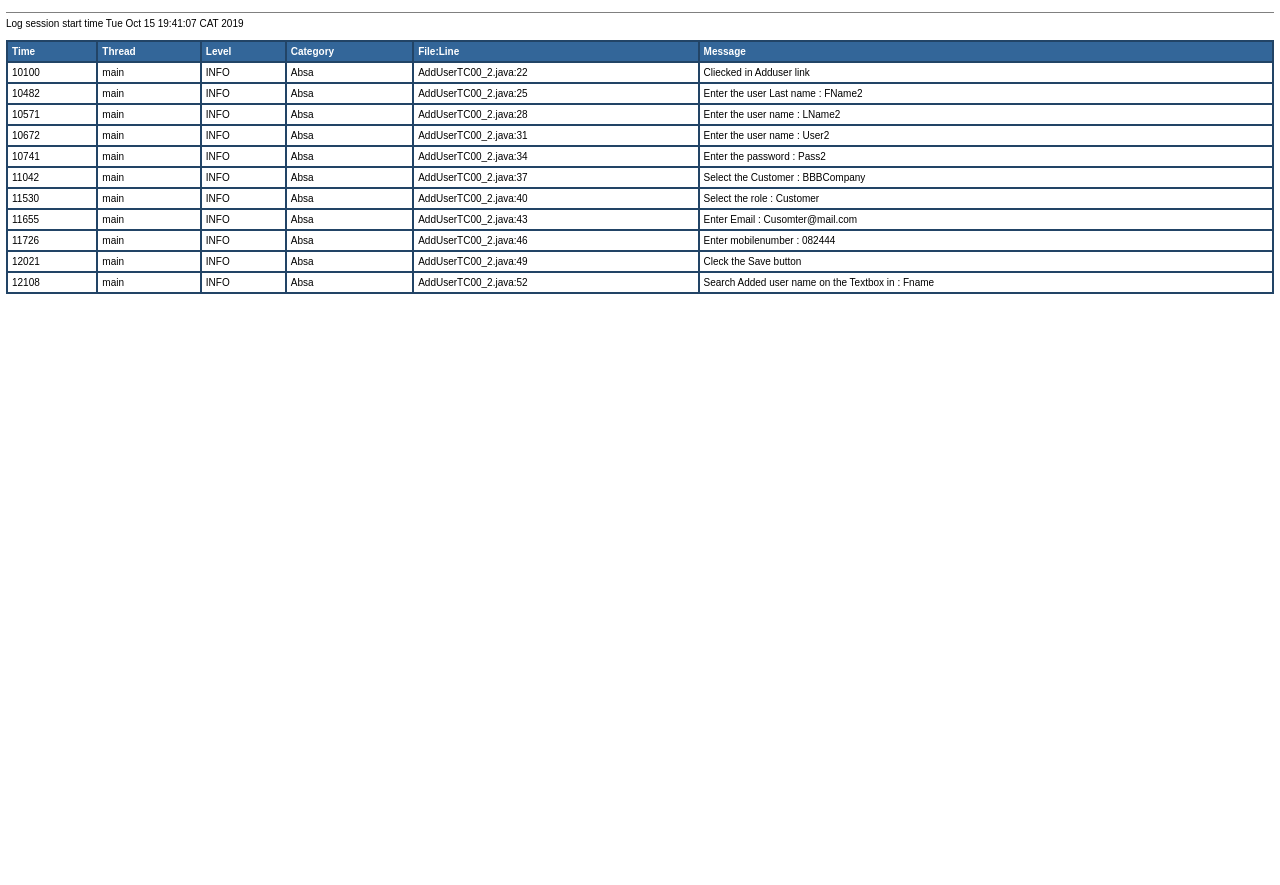
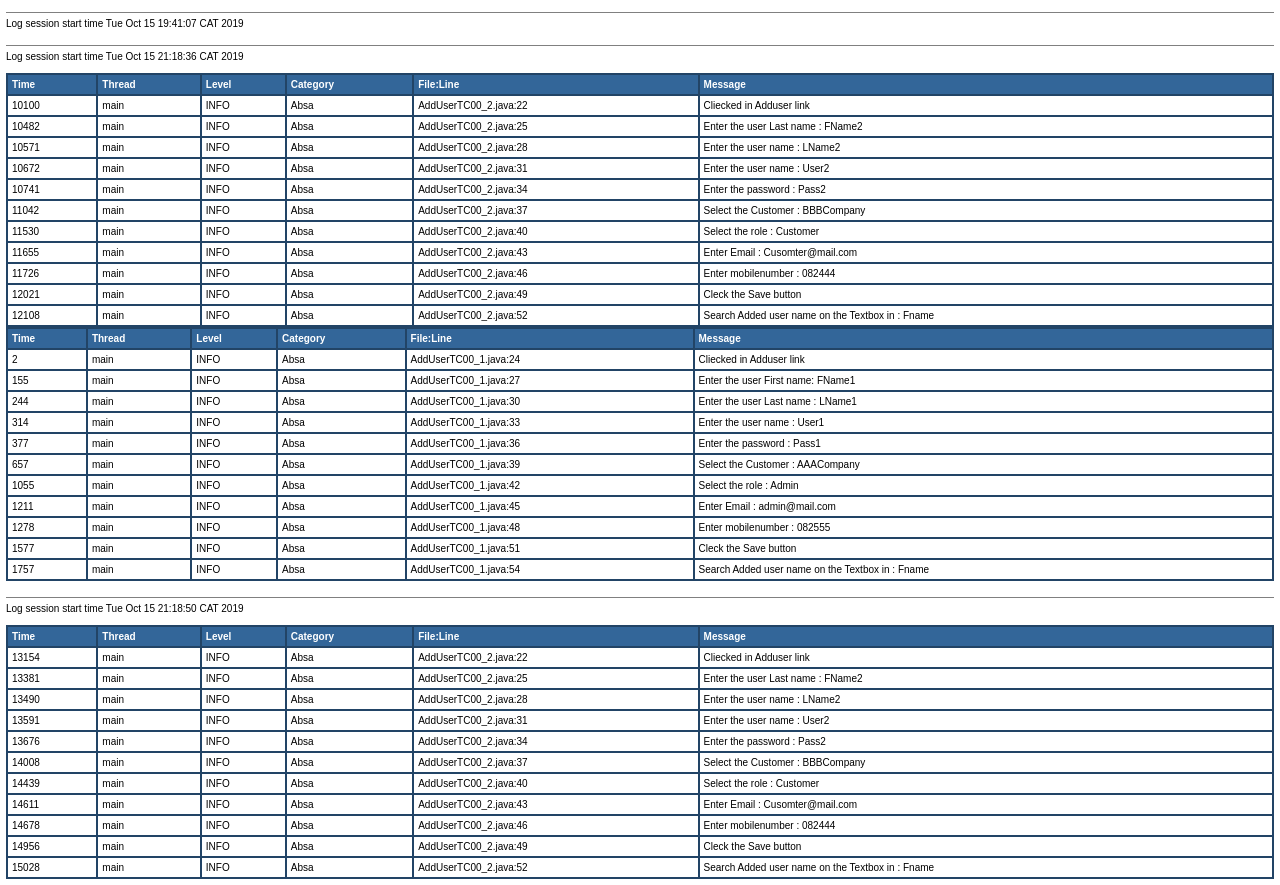
Before and after one commit to Hemachendar/absa_Assesment, a plain HTML site: page log/application.html in a window 1280 px wide. Shown: the part 1168-2053 px from the top of the page. Before the commit the page ends 1468 px from the top, so only its background shows below. Drawn offline with Linux system fonts and the light colour scheme.

Commit message:
FIrstCommit

```diff
--- a/log/application.html
+++ b/log/application.html
@@ -616,3 +616,251 @@ Log session start time Tue Oct 15 19:41:07 CAT 2019<br>
 <td>AddUserTC00_2.java:52</td>
 <td title="Message">Search Added user name on the Textbox in : Fname</td>
 </tr>
+<!DOCTYPE HTML PUBLIC "-//W3C//DTD HTML 4.01 Transitional//EN" "http://www.w3.org/TR/html4/loose.dtd">
+<html>
+<head>
+<title>Application log</title>
+<style type="text/css">
+<!--
+body, table {font-family: arial,sans-serif; font-size: x-small;}
+th {background: #336699; color: #FFFFFF; text-align: left;}
+-->
+</style>
+</head>
+<body bgcolor="#FFFFFF" topmargin="6" leftmargin="6">
+<hr size="1" noshade>
+Log session start time Tue Oct 15 21:18:36 CAT 2019<br>
+<br>
+<table cellspacing="0" cellpadding="4" border="1" bordercolor="#224466" width="100%">
+<tr>
+<th>Time</th>
+<th>Thread</th>
+<th>Level</th>
+<th>Category</th>
+<th>File:Line</th>
+<th>Message</th>
+</tr>
+
+<tr>
+<td>2</td>
+<td title="main thread">main</td>
+<td title="Level">INFO</td>
+<td title="Absa category">Absa</td>
+<td>AddUserTC00_1.java:24</td>
+<td title="Message">Cliecked in Adduser link</td>
+</tr>
+
+<tr>
+<td>155</td>
+<td title="main thread">main</td>
+<td title="Level">INFO</td>
+<td title="Absa category">Absa</td>
+<td>AddUserTC00_1.java:27</td>
+<td title="Message">Enter the user First name: FName1</td>
+</tr>
+
+<tr>
+<td>244</td>
+<td title="main thread">main</td>
+<td title="Level">INFO</td>
+<td title="Absa category">Absa</td>
+<td>AddUserTC00_1.java:30</td>
+<td title="Message">Enter the user Last name : LName1</td>
+</tr>
+
+<tr>
+<td>314</td>
+<td title="main thread">main</td>
+<td title="Level">INFO</td>
+<td title="Absa category">Absa</td>
+<td>AddUserTC00_1.java:33</td>
+<td title="Message">Enter the user name : User1</td>
+</tr>
+
+<tr>
+<td>377</td>
+<td title="main thread">main</td>
+<td title="Level">INFO</td>
+<td title="Absa category">Absa</td>
+<td>AddUserTC00_1.java:36</td>
+<td title="Message">Enter the password : Pass1 </td>
+</tr>
+
+<tr>
+<td>657</td>
+<td title="main thread">main</td>
+<td title="Level">INFO</td>
+<td title="Absa category">Absa</td>
+<td>AddUserTC00_1.java:39</td>
+<td title="Message">Select the Customer : AAACompany </td>
+</tr>
+
+<tr>
+<td>1055</td>
+<td title="main thread">main</td>
+<td title="Level">INFO</td>
+<td title="Absa category">Absa</td>
+<td>AddUserTC00_1.java:42</td>
+<td title="Message">Select the role : Admin</td>
+</tr>
+
+<tr>
+<td>1211</td>
+<td title="main thread">main</td>
+<td title="Level">INFO</td>
+<td title="Absa category">Absa</td>
+<td>AddUserTC00_1.java:45</td>
+<td title="Message">Enter Email : admin@mail.com</td>
+</tr>
+
+<tr>
+<td>1278</td>
+<td title="main thread">main</td>
+<td title="Level">INFO</td>
+<td title="Absa category">Absa</td>
+<td>AddUserTC00_1.java:48</td>
+<td title="Message">Enter mobilenumber : 082555</td>
+</tr>
+
+<tr>
+<td>1577</td>
+<td title="main thread">main</td>
+<td title="Level">INFO</td>
+<td title="Absa category">Absa</td>
+<td>AddUserTC00_1.java:51</td>
+<td title="Message">Cleck the Save button</td>
+</tr>
+
+<tr>
+<td>1757</td>
+<td title="main thread">main</td>
+<td title="Level">INFO</td>
+<td title="Absa category">Absa</td>
+<td>AddUserTC00_1.java:54</td>
+<td title="Message">Search Added user name on the Textbox in : Fname</td>
+</tr>
+</table>
+<br>
+</body></html><!DOCTYPE HTML PUBLIC "-//W3C//DTD HTML 4.01 Transitional//EN" "http://www.w3.org/TR/html4/loose.dtd">
+<html>
+<head>
+<title>Application log</title>
+<style type="text/css">
+<!--
+body, table {font-family: arial,sans-serif; font-size: x-small;}
+th {background: #336699; color: #FFFFFF; text-align: left;}
+-->
+</style>
+</head>
+<body bgcolor="#FFFFFF" topmargin="6" leftmargin="6">
+<hr size="1" noshade>
+Log session start time Tue Oct 15 21:18:50 CAT 2019<br>
+<br>
+<table cellspacing="0" cellpadding="4" border="1" bordercolor="#224466" width="100%">
+<tr>
+<th>Time</th>
+<th>Thread</th>
+<th>Level</th>
+<th>Category</th>
+<th>File:Line</th>
+<th>Message</th>
+</tr>
+
+<tr>
+<td>13154</td>
+<td title="main thread">main</td>
+<td title="Level">INFO</td>
+<td title="Absa category">Absa</td>
+<td>AddUserTC00_2.java:22</td>
+<td title="Message">Cliecked in Adduser link</td>
+</tr>
+
+<tr>
+<td>13381</td>
+<td title="main thread">main</td>
+<td title="Level">INFO</td>
+<td title="Absa category">Absa</td>
+<td>AddUserTC00_2.java:25</td>
+<td title="Message">Enter the user Last name : FName2</td>
+</tr>
+
+<tr>
+<td>13490</td>
+<td title="main thread">main</td>
+<td title="Level">INFO</td>
+<td title="Absa category">Absa</td>
+<td>AddUserTC00_2.java:28</td>
+<td title="Message">Enter the user name : LName2</td>
+</tr>
+
+<tr>
+<td>13591</td>
+<td title="main thread">main</td>
+<td title="Level">INFO</td>
+<td title="Absa category">Absa</td>
+<td>AddUserTC00_2.java:31</td>
+<td title="Message">Enter the user name : User2</td>
+</tr>
+
+<tr>
+<td>13676</td>
+<td title="main thread">main</td>
+<td title="Level">INFO</td>
+<td title="Absa category">Absa</td>
+<td>AddUserTC00_2.java:34</td>
+<td title="Message">Enter the password : Pass2 </td>
+</tr>
+
+<tr>
+<td>14008</td>
+<td title="main thread">main</td>
+<td title="Level">INFO</td>
+<td title="Absa category">Absa</td>
+<td>AddUserTC00_2.java:37</td>
+<td title="Message">Select the Customer : BBBCompany </td>
+</tr>
+
+<tr>
+<td>14439</td>
+<td title="main thread">main</td>
+<td title="Level">INFO</td>
+<td title="Absa category">Absa</td>
+<td>AddUserTC00_2.java:40</td>
+<td title="Message">Select the role : Customer</td>
+</tr>
+
+<tr>
+<td>14611</td>
+<td title="main thread">main</td>
+<td title="Level">INFO</td>
+<td title="Absa category">Absa</td>
+<td>AddUserTC00_2.java:43</td>
+<td title="Message">Enter Email : Cusomter@mail.com</td>
+</tr>
+
+<tr>
+<td>14678</td>
+<td title="main thread">main</td>
+<td title="Level">INFO</td>
+<td title="Absa category">Absa</td>
+<td>AddUserTC00_2.java:46</td>
+<td title="Message">Enter mobilenumber : 082444</td>
+</tr>
+
+<tr>
+<td>14956</td>
+<td title="main thread">main</td>
+<td title="Level">INFO</td>
+<td title="Absa category">Absa</td>
+<td>AddUserTC00_2.java:49</td>
+<td title="Message">Cleck the Save button</td>
+</tr>
+
+<tr>
+<td>15028</td>
+<td title="main thread">main</td>
+<td title="Level">INFO</td>
+<td title="Absa category">Absa</td>
+<td>AddUserTC00_2.java:52</td>
+<td title="Message">Search Added user name on the Textbox in : Fname</td>
+</tr>
--- a/test-output/absa_Suite/absa_Test.xml
+++ b/test-output/absa_Suite/absa_Test.xml
@@ -1,6 +1,6 @@
 <?xml version="1.0" encoding="UTF-8"?>
 <!-- Generated by org.testng.reporters.JUnitXMLReporter -->
-<testsuite hostname="LAPTOP-HPGRN3FM" ignored="0" name="absa_Test" tests="2" failures="0" timestamp="15 Oct 2019 17:41:12 GMT" time="21.8" errors="0">
-  <testcase name="AddFirstUser" time="2.578" classname="com.absa.testcasas.AddUserTC00_1"/>
-  <testcase name="AddFirstUser" time="2.477" classname="com.absa.testcasas.AddUserTC00_2"/>
+<testsuite hostname="LAPTOP-HPGRN3FM" ignored="0" name="absa_Test" tests="2" failures="0" timestamp="15 Oct 2019 19:18:56 GMT" time="29.831" errors="0">
+  <testcase name="AddFirstUser" time="2.213" classname="com.absa.testcasas.AddUserTC00_1"/>
+  <testcase name="AddFirstUser" time="2.356" classname="com.absa.testcasas.AddUserTC00_2"/>
 </testsuite> <!-- absa_Test -->
--- a/test-output/junitreports/TEST-com.absa.testcasas.AddUserTC00_1.xml
+++ b/test-output/junitreports/TEST-com.absa.testcasas.AddUserTC00_1.xml
@@ -1,5 +1,5 @@
 <?xml version="1.0" encoding="UTF-8"?>
 <!-- Generated by org.testng.reporters.JUnitReportReporter -->
-<testsuite skipped="0" hostname="LAPTOP-HPGRN3FM" name="com.absa.testcasas.AddUserTC00_1" tests="1" failures="0" timestamp="15 Oct 2019 17:41:13 GMT" time="2.578" errors="0">
-  <testcase name="AddFirstUser" time="2.578" classname="com.absa.testcasas.AddUserTC00_1"/>
+<testsuite skipped="0" hostname="LAPTOP-HPGRN3FM" name="com.absa.testcasas.AddUserTC00_1" tests="1" failures="0" timestamp="15 Oct 2019 19:18:57 GMT" time="2.213" errors="0">
+  <testcase name="AddFirstUser" time="2.213" classname="com.absa.testcasas.AddUserTC00_1"/>
 </testsuite> <!-- com.absa.testcasas.AddUserTC00_1 -->
--- a/test-output/junitreports/TEST-com.absa.testcasas.AddUserTC00_2.xml
+++ b/test-output/junitreports/TEST-com.absa.testcasas.AddUserTC00_2.xml
@@ -1,5 +1,5 @@
 <?xml version="1.0" encoding="UTF-8"?>
 <!-- Generated by org.testng.reporters.JUnitReportReporter -->
-<testsuite skipped="0" hostname="LAPTOP-HPGRN3FM" name="com.absa.testcasas.AddUserTC00_2" tests="1" failures="0" timestamp="15 Oct 2019 17:41:13 GMT" time="2.477" errors="0">
-  <testcase name="AddFirstUser" time="2.477" classname="com.absa.testcasas.AddUserTC00_2"/>
+<testsuite skipped="0" hostname="LAPTOP-HPGRN3FM" name="com.absa.testcasas.AddUserTC00_2" tests="1" failures="0" timestamp="15 Oct 2019 19:18:57 GMT" time="2.356" errors="0">
+  <testcase name="AddFirstUser" time="2.356" classname="com.absa.testcasas.AddUserTC00_2"/>
 </testsuite> <!-- com.absa.testcasas.AddUserTC00_2 -->
```
Also changed, not shown: test-output/absa_Suite/absa_Test.html (+2 -2 lines), test-output/emailable-report.html (+2 -2 lines), test-output/index.html (+10 -10 lines), test-output/old/absa_Suite/methods-alphabetical.html (+6 -6 lines), test-output/old/absa_Suite/methods.html (+6 -6 lines), test-output/testng-results.xml (+8 -8 lines), 2 other files.
